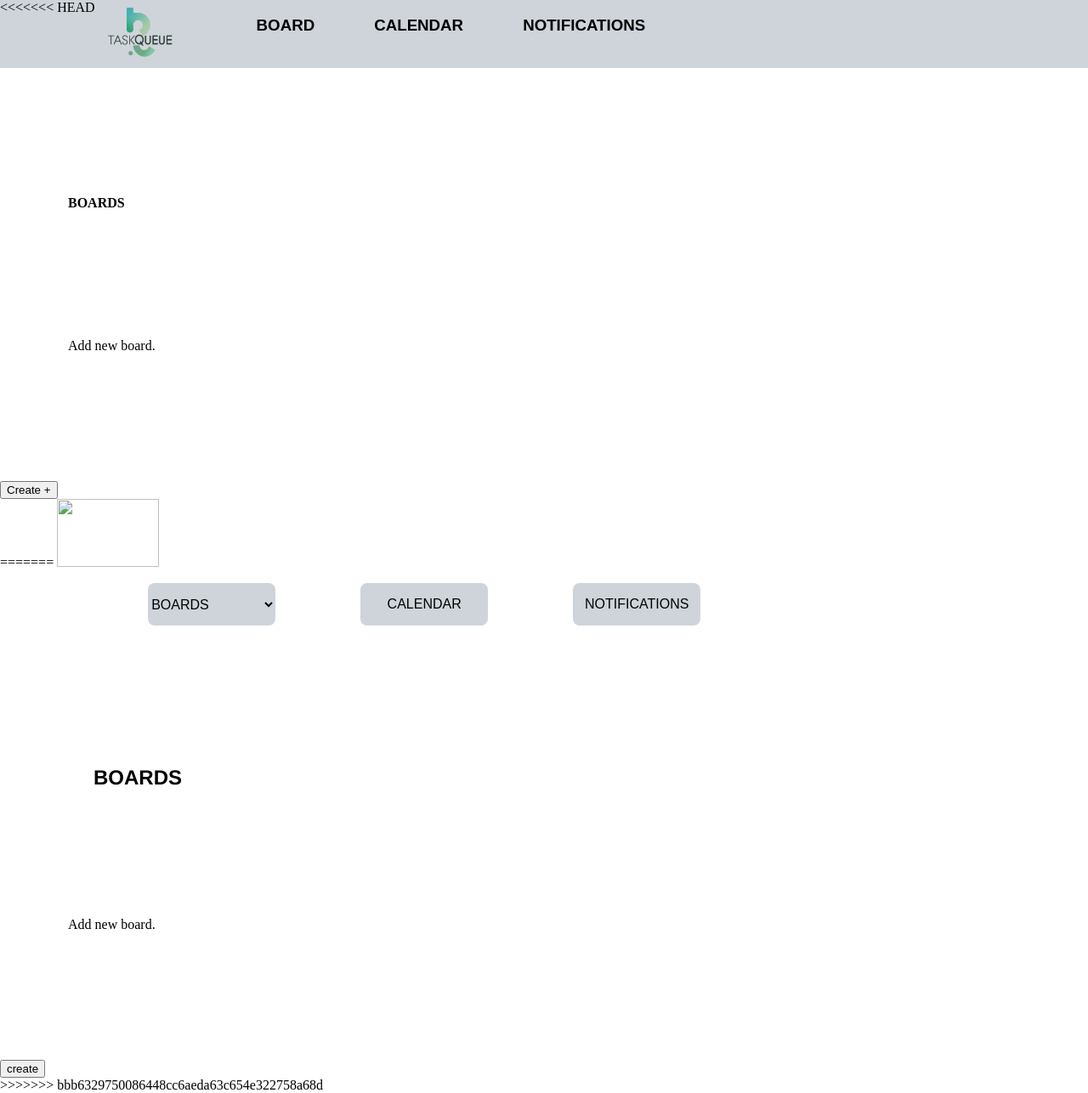
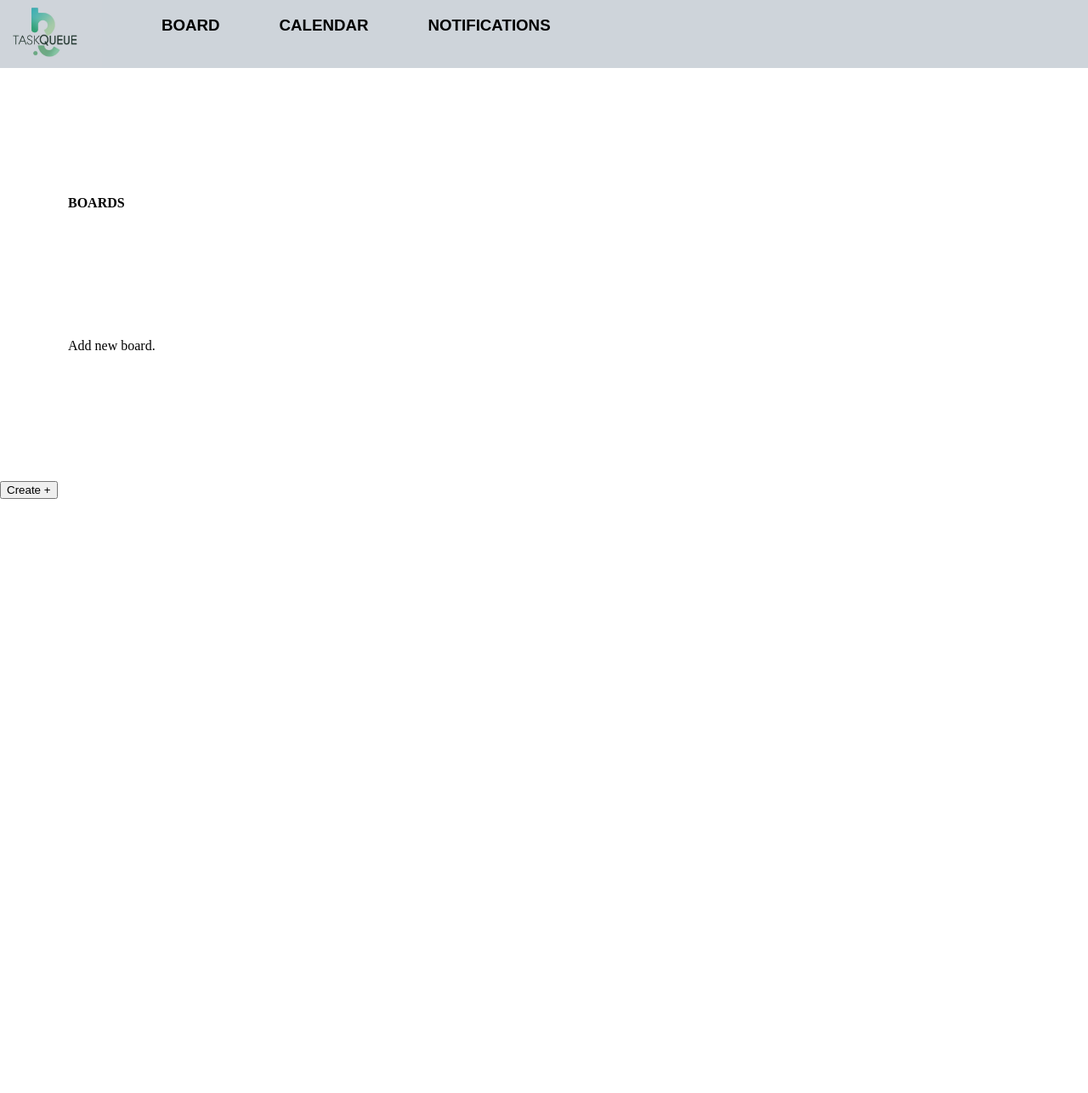
Before and after one commit to gabrielatakeda/TaskQueue, a plain HTML site: page index.html in a window 1280 px wide. Shown: the whole page at 85% size. After the commit the page ends 800 px from the top, so only its background shows below. Drawn offline with Linux system fonts and the light colour scheme.

Commit message:
Adicionado botao e comentarios

```diff
--- a/index.html
+++ b/index.html
@@ -3,14 +3,12 @@
 <head>
     <meta charset="UTF-8">
     <meta name="viewport" content="width=device-width, initial-scale=1.0">
-    <link rel="stylesheet" href="./style.css">
+    <link rel="stylesheet" href="./style.css"> <!--Arquivo do CSS-->
     <link rel="icon" type="jpeg" href="./IconTQ.jpeg"> <!--Altera o ícone do navegador-->
     <title>TASK QUEUE</title> <!--Título do navegador-->
 </head>
 <body>
-
     <header>
-<<<<<<< HEAD
         <img src="./LogoTQ.jpeg" height="80px" width="120px"> <!--Imagem da logotipo da lista de tarefas-->
         <h3>BOARD</h3> <!--Adicionado na header os botões-->
         <h3>CALENDAR</h3>
@@ -23,32 +21,10 @@
         <p>
             Add new board. <!--Texto adicionado para adicionar uma nova tarefa-->
         </p>
-        <button>Create +</button>
+        <button>Create +</button> <!--Botão para criar nova tarefa-->
     </div>
-=======
-        <img src="./image.png" height="80px" width="120px"> <!--Imagem da logotipo da lista de tarefas-->
-        <div class="inHeader"><!-- sitema de organização dos botões da header -->
 
-            <select class="botoesCima" id="selectBoard">
-                <option class="opções">BOARDS</option>
-            </select>
-
-            <div class="botoesCima">CALENDAR</div>
-            <div class="botoesCima">NOTIFICATIONS</div>
-        </div>
-    </header>
-
-    <board>
-        <p class="boards_text1"><strong>BOARDS</strong></p>
-        <p class="boards_text2">Add new board. <!--Texto adicionado para adicionar uma nova tarefa--></p>
-        <div class="posButton"><!-- div so para arrumar o lugar do botão -->
-            <button class="button_boards" onclick="criarBoard(criarBoard)" id="criarBoard">create</button>
-        </div>
-    </board>
->>>>>>> bbb6329750086448cc6aeda63c654e322758a68d
-
-    <script src="./script.js"></script>
+    <script src="./script.js"></script> <!--Arquivo do JavaScript-->
 
 </body>
-    <script src="./script.js"></script>
 </html>
```
